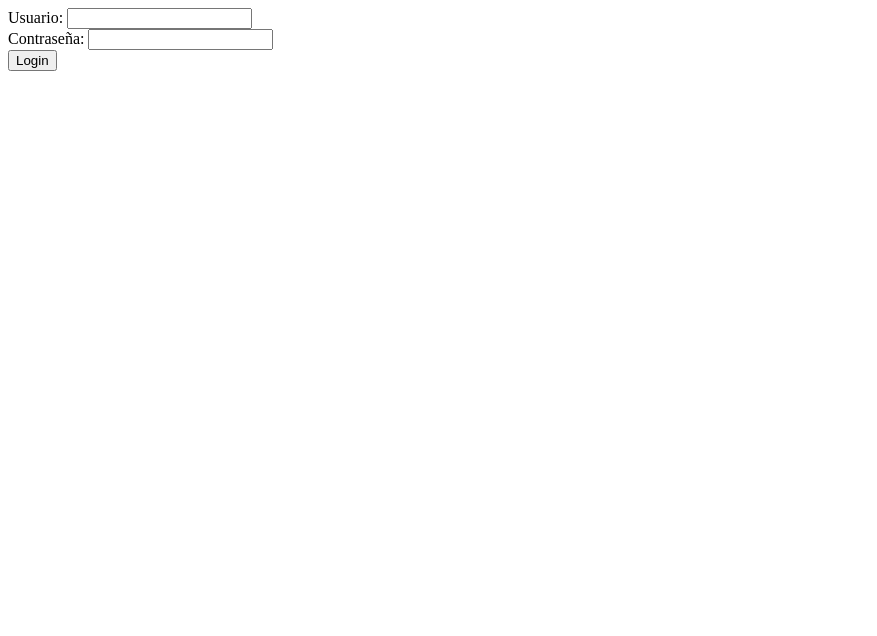
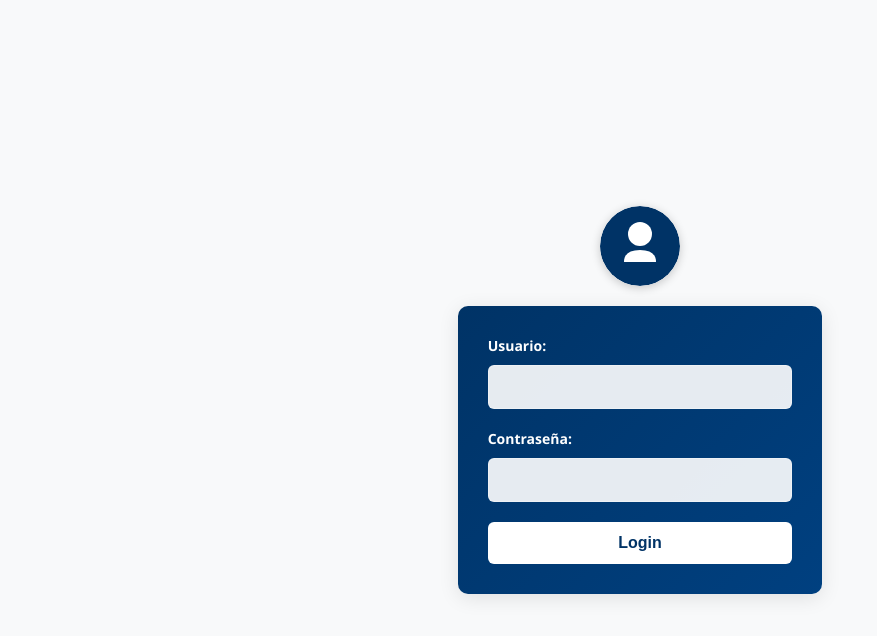
Before and after one commit to endrisalazar/Dojo, a plain HTML site: page login.html in a window 1280 px wide. Shown: the whole page, without its empty margins (0-877 px from the left). Drawn offline with Linux system fonts and the light colour scheme.

Commit message:
Se realiza en Sprint2

```diff
--- a/login.html
+++ b/login.html
@@ -2,16 +2,21 @@
 <html lang="es">
 <head>
     <meta charset="UTF-8">
+    <meta name="viewport" content="width=device-width, initial-scale=1.0">
     <title>Login</title>
+    <link rel="stylesheet" href="styles.css">
 </head>
 <body>
-    <form>
-        <label for="usuario">Usuario:</label>
-        <input type="text" id="usuario" name="usuario"><br>
-        <label for="password">Contraseña:</label>
-        <input type="password" id="password" name="password"><br>
-        <button type="submit">Login</button>
-    </form>
+    <div class="login-container">
+        <img src="avatar.svg" alt="Avatar" class="avatar">
+        <form>
+            <label for="usuario">Usuario:</label>
+            <input type="text" id="usuario" name="usuario">
+            <label for="password">Contraseña:</label>
+            <input type="password" id="password" name="password">
+            <button type="submit">Login</button>
+        </form>
+    </div>
 </body>
 </html></content>
 <parameter name="filePath"
--- /dev/null
+++ b/styles.css
@@ -0,0 +1,100 @@
+/* Estilos para el login - Tono azul petróleo sobrio */
+
+body {
+    font-family: 'Segoe UI', Tahoma, Geneva, Verdana, sans-serif;
+    background-color: #f8f9fa;
+    display: flex;
+    justify-content: center;
+    align-items: center;
+    height: 100vh;
+    margin: 0;
+    color: #333;
+}
+
+.login-container {
+    display: flex;
+    flex-direction: column;
+    align-items: center;
+}
+
+.avatar {
+    width: 80px;
+    height: 80px;
+    margin-bottom: 20px;
+    border-radius: 50%;
+    box-shadow: 0 2px 10px rgba(0, 0, 0, 0.2);
+}
+
+form {
+    background: linear-gradient(135deg, #003366 0%, #004080 100%);
+    padding: 30px;
+    border-radius: 10px;
+    box-shadow: 0 4px 20px rgba(0, 0, 0, 0.1);
+    width: 100%;
+    max-width: 400px;
+    box-sizing: border-box;
+    color: white;
+}
+
+label {
+    display: block;
+    margin-bottom: 10px;
+    font-weight: 600;
+    color: white;
+    font-size: 14px;
+}
+
+input {
+    width: 100%;
+    padding: 12px;
+    margin-bottom: 20px;
+    border: 1px solid rgba(255, 255, 255, 0.3);
+    border-radius: 6px;
+    box-sizing: border-box;
+    font-size: 16px;
+    background-color: rgba(255, 255, 255, 0.9);
+    color: #333;
+    transition: border-color 0.3s ease;
+}
+
+input:focus {
+    outline: none;
+    border-color: #ffffff;
+    box-shadow: 0 0 5px rgba(255, 255, 255, 0.5);
+}
+
+button {
+    width: 100%;
+    padding: 12px;
+    background-color: white;
+    color: #003366;
+    border: none;
+    border-radius: 6px;
+    cursor: pointer;
+    font-size: 16px;
+    font-weight: 600;
+    transition: background-color 0.3s ease;
+}
+
+button:hover {
+    background-color: #e9ecef;
+}
+
+button:active {
+    background-color: #d6d8db;
+}
+
+/* Media query para móviles */
+@media (max-width: 600px) {
+    form {
+        padding: 20px;
+        margin: 20px;
+    }
+    input, button {
+        font-size: 14px;
+    }
+    .avatar {
+        width: 60px;
+        height: 60px;
+    }
+}
```
Also changed, not shown: avatar.svg (added).
